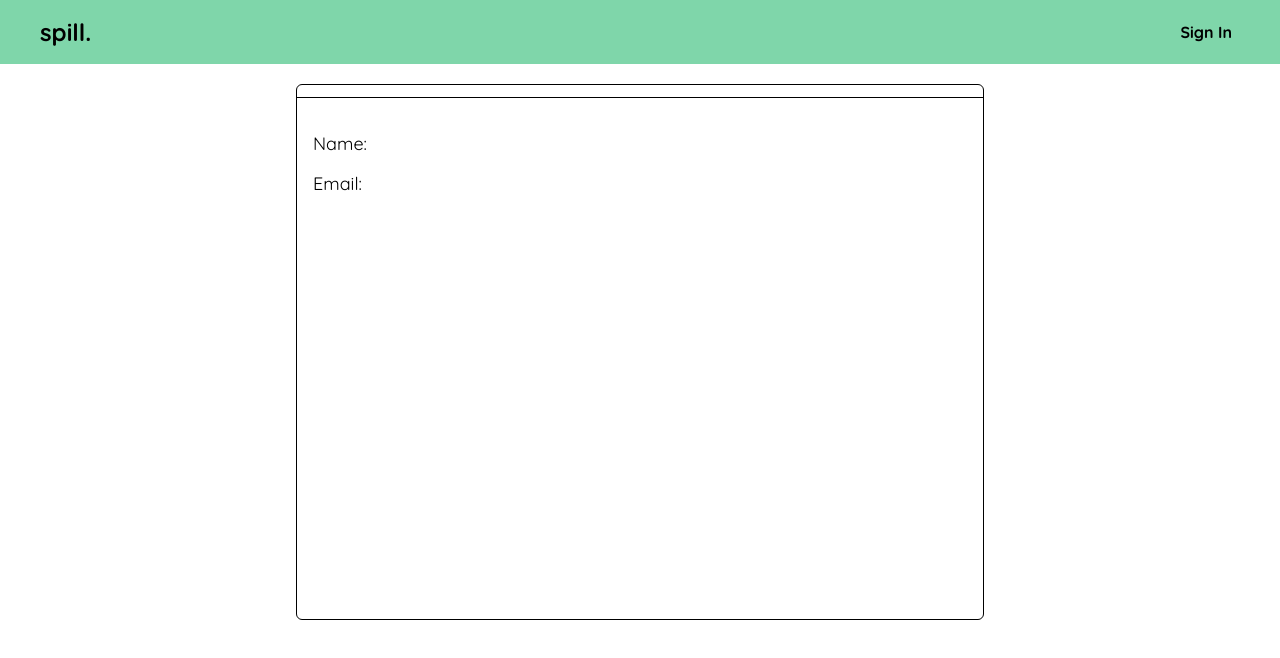
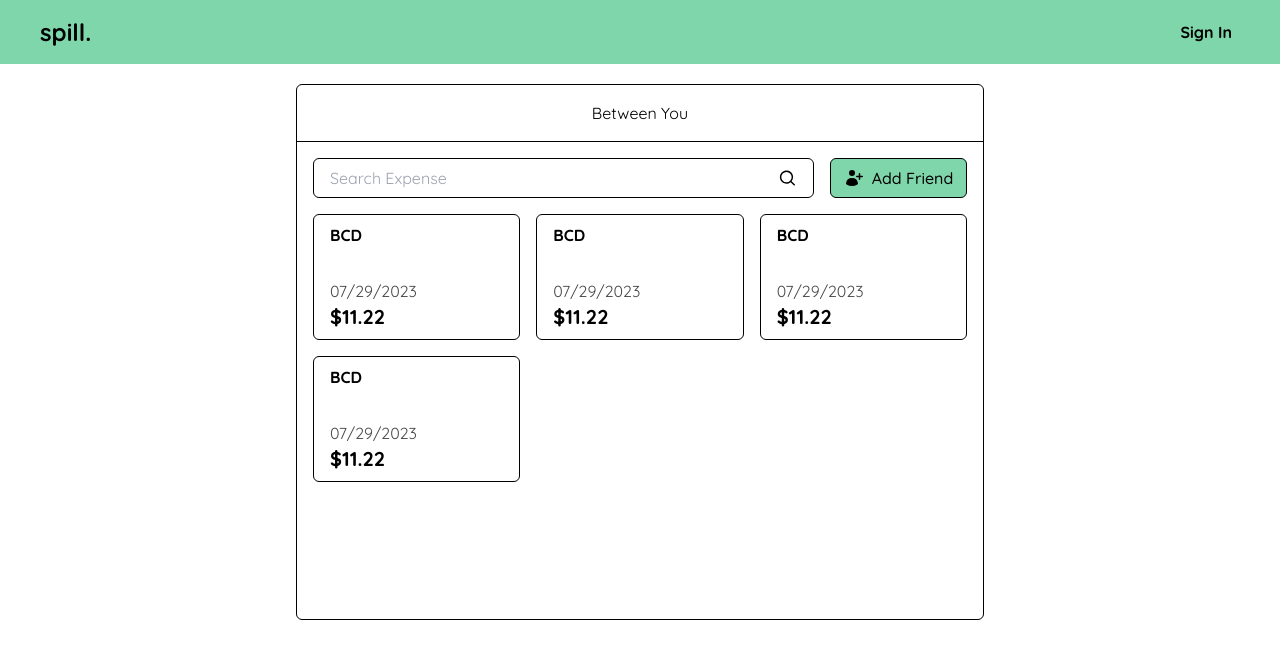
Before and after one commit to jthamrun/spill-app, a Next.js app: page /search/people/1 in a window 1280 px wide. Shown: the top 658 px of the page. Built offline with nearby package versions, Linux system fonts and the light colour scheme; no server answers; the database is empty.

Commit message:
Updated UI for Person Profile

```diff
--- a/app/search/people/[uid]/page.tsx
+++ b/app/search/people/[uid]/page.tsx
@@ -8,8 +8,8 @@ const PersonProfilePage = () => {
     const [id, setID] = useState("");
 
     useEffect(() => {
-     setID(pathname.split("/").pop() as string)
-  }, [pathname])
+        setID(pathname.split("/").pop() as string);
+    }, [pathname]);
 
     return (
         <div className="h-[72vh] px-10 py-5 grid overflow-auto md:max-w-2xl xl:max-w-3xl m-auto">
--- a/app/search/people/page.tsx
+++ b/app/search/people/page.tsx
@@ -1,14 +1,14 @@
 import React from "react";
-import SearchPeopleContent from "../../../components/SearchPeopleContent";
+import SearchPeopleContent from "../../../components/SearchPeople/SearchPeopleContent";
 import SearchPerson from "../../../components/SearchPeople/SearchPerson";
 
 function SearchPeoplePage() {
     return (
         <div className="h-[92vh] px-10 py-5 grid overflow-auto md:max-w-2xl xl:max-w-3xl m-auto">
             <div className="flex flex-col items-center border border-black rounded-md">
-        <h3 className="font-quicksand text-2xl font-bold py-4">
+                <h1 className="font-quicksand text-2xl font-bold py-4">
                     Search People
-        </h3>
+                </h1>
                 <div className="h-[1px] bg-black w-full"></div>
                 <div className="w-full p-4">
                     <SearchPeopleContent placeholder="Search People, @username" />
--- a/components/SearchPeople/PersonProfileComponent.tsx
+++ b/components/SearchPeople/PersonProfileComponent.tsx
@@ -2,12 +2,16 @@ import { collection, getDocs, query, where } from "firebase/firestore";
 import { useEffect, useState } from "react";
 import { db } from "../../firebase.config";
 import { User } from "../store/types";
+import { MagnifyingGlassIcon, UserPlusIcon } from "@heroicons/react/20/solid";
+import PersonProfileExpense from "./PersonProfileExpense";
 
 type Props = {
     id: string;
 };
 
 const PersonProfileComponent = ({ id }: Props) => {
+    const [search, setSearch] = useState("");
+    const [friendStatus, setFriendStatus] = useState(false);
     const [user, setUser] = useState<User>({
         id: "",
         name: "",
@@ -24,19 +28,44 @@ const PersonProfileComponent = ({ id }: Props) => {
                 });
             });
         };
-    id && getProfile()
+        id && getProfile();
     }, [id]);
     return (
         <div className="flex flex-col items-center border border-black rounded-md">
-      <div className="text-center py-1.5">
-        <h3 className="font-quicksand text-2xl font-bold">{user.id!}</h3>
+            <div className="flex flex-col items-center py-4">
+                <h1 className="font-quicksand text-2xl font-bold">
+                    {user.name}
+                </h1>
+                <p className="font-quicksand">Between You</p>
             </div>
             <div className="h-[1px] bg-black w-full"></div>
-      <div className="w-full p-4">
-        <div className="font-quicksand text-lg mt-4 space-y-3">
-            <p>Name: {user.name}</p>
-            <p>Email: {user.email}</p>
+            <div className="py-4 flex w-full space-x-4 px-4">
+                <div className="flex items-center p-2 h-10 w-full rounded-md px-4 space-x-2 border border-black focus-within:ring-1 focus-within:ring-black">
+                    <input
+                        className="font-quicksand text-search-bar-gray focus:outline-none w-full"
+                        type="text"
+                        placeholder="Search Expense"
+                        value={search}
+                        onChange={(e) => {
+                            setSearch(e.target.value);
+                        }}
+                    />
+                    <MagnifyingGlassIcon className="h-5" />
                 </div>
+                <button
+                    className={`flex items-center justify-center bg-base-green p-2 h-10 w-52 md:w-44 border border-black rounded-md space-x-2 hover:bg-black duration-150 hover:text-white ${
+                        friendStatus ? "hidden" : ""
+                    }`}
+                >
+                    <UserPlusIcon className="h-5" />
+                    <p className="font-quicksand font-medium">Add Friend</p>
+                </button>
+            </div>
+            <div className="grid grid-cols-2 md:grid-cols-3 gap-4 w-full px-4">
+                <PersonProfileExpense />
+                <PersonProfileExpense />
+                <PersonProfileExpense />
+                <PersonProfileExpense />
             </div>
         </div>
     );
--- /dev/null
+++ b/components/SearchPeople/PersonProfileExpense.tsx
@@ -0,0 +1,22 @@
+import React from "react";
+
+function PersonProfileExpense() {
+    return (
+        <div className="flex flex-col border border-black rounded-md py-2 px-4 hover:bg-black group duration-150">
+            <p className="font-bold font-quicksand group-hover:text-white">
+                BCD
+            </p>
+
+            <div className="pt-8">
+                <p className="font-quicksand text-expense-gray group-hover:text-nav-gray">
+                    07/29/2023
+                </p>
+                <p className="font-quicksand font-bold text-xl group-hover:text-white">
+                    $11.22
+                </p>
+            </div>
+        </div>
+    );
+}
+
+export default PersonProfileExpense;
--- /dev/null
+++ b/components/SearchPeople/SearchPeopleContent.tsx
@@ -0,0 +1,81 @@
+"use client";
+import React, { useEffect, useState } from "react";
+import { MagnifyingGlassIcon } from "@heroicons/react/20/solid";
+import { collection, getDocs, limit, query, where } from "@firebase/firestore";
+import { db } from "../../firebase.config";
+import SearchPerson from "./SearchPerson";
+import { User } from "../store/types";
+
+type Props = {
+    placeholder: string;
+};
+
+function SearchPeopleContent({ placeholder }: Props) {
+    const [search, setSearch] = useState("");
+    const [people, setPeople] = useState<User[]>([]);
+
+    // console.log(search);
+
+    useEffect(() => {
+        const getAllUsers = async () => {
+            const searchArr = search.split(" ");
+
+            for (var i = 0; i < searchArr.length; i++) {
+                searchArr[i] =
+                    searchArr[i].charAt(0).toUpperCase() +
+                    searchArr[i].slice(1);
+            }
+
+            const searchMod = searchArr.join(" ");
+
+            const querySnapshot = await getDocs(
+                query(
+                    collection(db, "users"),
+                    where("name", ">=", searchMod),
+                    where("name", "<=", searchMod + "\uf8ff"),
+                    limit(10)
+                )
+            );
+            const users: Array<User> = [];
+            querySnapshot.forEach((doc) => {
+                users.push({
+                    id: doc.id,
+                    email: doc.data().email,
+                    name: doc.data().name,
+                });
+            });
+            setPeople(users);
+        };
+
+        getAllUsers();
+    }, [search]);
+
+    return (
+        <div>
+            <div className="flex items-center p-2 h-10 w-full rounded-md px-4 space-x-2 border border-black focus-within:ring-1 focus-within:ring-black">
+                <input
+                    className="font-quicksand text-search-bar-gray focus:outline-none w-full"
+                    type="text"
+                    placeholder={placeholder}
+                    value={search}
+                    onChange={(e) => {
+                        setSearch(e.target.value);
+                    }}
+                />
+                <MagnifyingGlassIcon className="h-5" />
+            </div>
+            <div className="mt-4 space-y-3">
+                {people.map((person, index) => (
+                    <SearchPerson
+                        href={"/search/people/" + person.id}
+                        key={index}
+                        name={person.name}
+                        email={person.email}
+                    />
+                ))}
+            </div>
+        </div>
+    );
+}
+
+export default SearchPeopleContent;
--- a/components/SearchPeople/SearchPerson.tsx
+++ b/components/SearchPeople/SearchPerson.tsx
@@ -10,7 +10,10 @@ type Props = {
 
 function SearchPerson({ name, email, href }: Props) {
     return (
-    <Link href={href} className="flex items-center justify-between border border-black rounded-md py-2 px-6 cursor-pointer hover:bg-black duration-150 group">
+        <Link
+            href={href}
+            className="flex items-center justify-between border border-black rounded-md py-2 px-6 cursor-pointer hover:bg-black duration-150 group"
+        >
             <div className="flex items-center space-x-4">
                 <div className="flex bg-base-green h-10 w-10 rounded-full justify-center items-center group-hover:bg-nav-gray">
                     <h1 className="text-xl font-quicksand font-bold">
--- a/components/SearchPeopleContent.tsx
+++ /dev/null
@@ -1,80 +0,0 @@
-"use client";
-import React, { useEffect, useState } from "react";
-import { MagnifyingGlassIcon } from "@heroicons/react/20/solid";
-import { collection, getDocs, limit, query, where } from "@firebase/firestore";
-import { db } from "../firebase.config";
-import SearchPerson from "./SearchPeople/SearchPerson";
-import { User } from "./store/types";
-
-type Props = {
-  placeholder: string;
-};
-
-function SearchPeopleContent({ placeholder }: Props) {
-  const [search, setSearch] = useState("");
-  const [people, setPeople] = useState<User[]>([]);
-
-  // console.log(search);
-
-  useEffect(() => {
-    const getAllUsers = async () => {
-      const searchArr = search.split(" ");
-
-      for (var i = 0; i < searchArr.length; i++) {
-        searchArr[i] =
-          searchArr[i].charAt(0).toUpperCase() + searchArr[i].slice(1);
-      }
-
-      const searchMod = searchArr.join(" ");
-
-      const querySnapshot = await getDocs(
-        query(
-          collection(db, "users"),
-          where("name", ">=", searchMod),
-          where("name", "<=", searchMod + "\uf8ff"),
-          limit(10)
-        )
-      );
-      const users: Array<User> = [];
-      querySnapshot.forEach((doc) => {
-        users.push({
-          id: doc.id,
-          email: doc.data().email,
-          name: doc.data().name,
-        });
-      });
-      setPeople(users);
-    };
-
-    getAllUsers();
-  }, [search]);
-
-  return (
-    <div>
-      <div className="flex items-center p-2 h-10 w-full rounded-md px-4 space-x-2 border border-black focus-within:ring-1 focus-within:ring-black">
-        <input
-          className="font-quicksand text-search-bar-gray focus:outline-none w-full"
-          type="text"
-          placeholder={placeholder}
-          value={search}
-          onChange={(e) => {
-            setSearch(e.target.value);
-          }}
-        />
-        <MagnifyingGlassIcon className="h-5" />
-      </div>
-      <div className="mt-4 space-y-3">
-        {people.map((person, index) => (
-          <SearchPerson
-            href={'/search/people/' + person.id}
-            key={index}
-            name={person.name}
-            email={person.email}
-          />
-        ))}
-      </div>
-    </div>
-  );
-}
-
-export default SearchPeopleContent;
--- a/tailwind.config.js
+++ b/tailwind.config.js
@@ -12,6 +12,7 @@ module.exports = {
                 "light-green": "#73FFB9",
                 "nav-gray": "#D9D9D9",
                 "search-bar-gray": "#7B7B7B",
+                "expense-gray": "#484848",
             },
             fontFamily: {
                 quicksand: ["quicksand", "sans-serif"],
```
Also changed, not shown: components/Nav/NavigationOptions.tsx (+11 -11 lines). Lines whose indentation alone changed are shown as unchanged.
